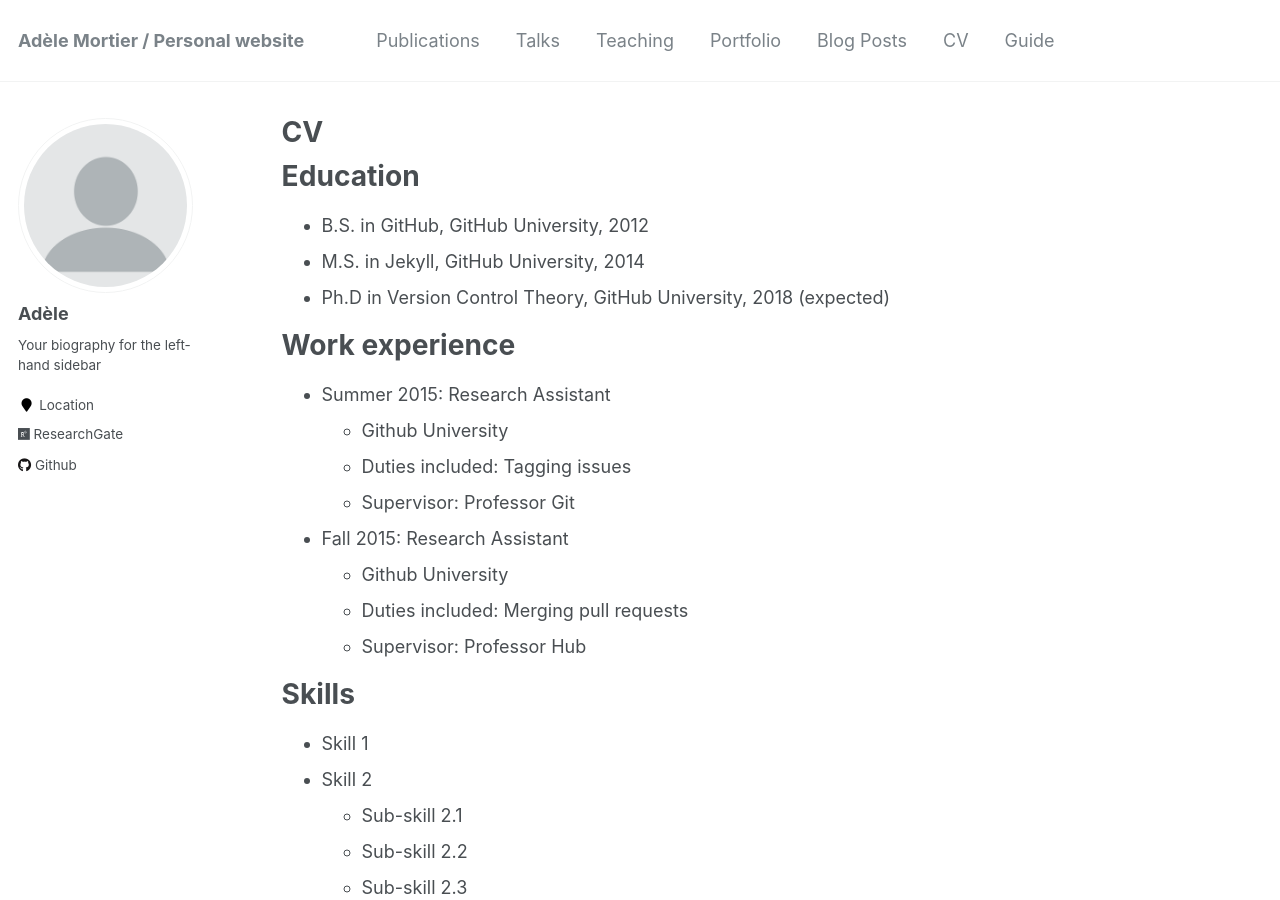
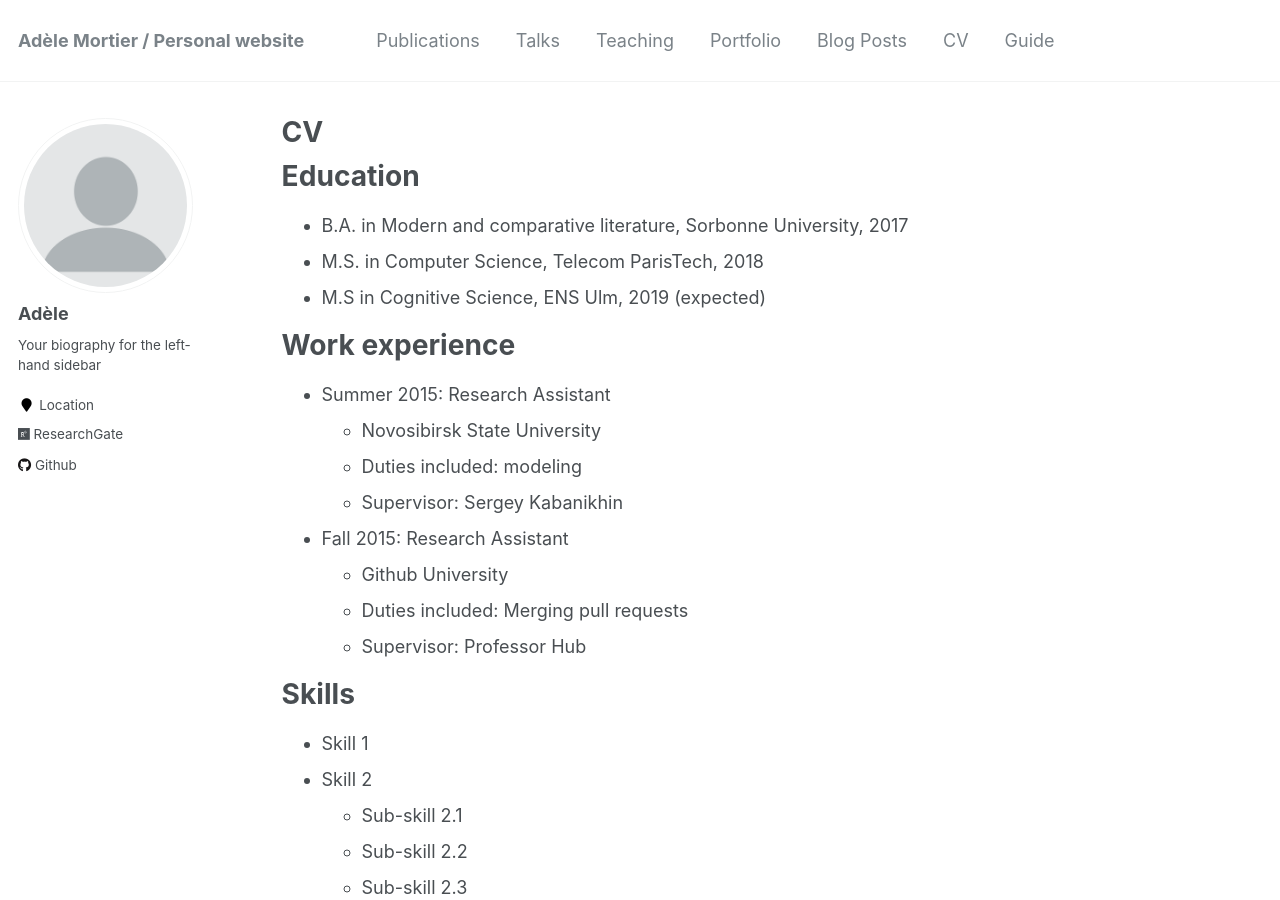
Before and after one commit to AdeleMortier/AdeleMortier.github.io, a Jekyll site: the page built from _pages/cv.md, in a window 1280 px wide and 900 px high. Built offline with Jekyll 4.4.1, drawn with Linux system fonts in a browser that asks for light colours.

Commit message:
changed cv

```diff
--- a/_pages/cv.md
+++ b/_pages/cv.md
@@ -11,16 +11,16 @@
 
 Education
 ======
-* B.S. in GitHub, GitHub University, 2012
-* M.S. in Jekyll, GitHub University, 2014
-* Ph.D in Version Control Theory, GitHub University, 2018 (expected)
+* B.A. in Modern and comparative literature, Sorbonne University, 2017
+* M.S. in Computer Science, Telecom ParisTech, 2018
+* M.S in Cognitive Science, ENS Ulm, 2019 (expected)
 
 Work experience
 ======
 * Summer 2015: Research Assistant
-  * Github University
-  * Duties included: Tagging issues
-  * Supervisor: Professor Git
+  * Novosibirsk State University
+  * Duties included: modeling
+  * Supervisor: Sergey Kabanikhin
 
 * Fall 2015: Research Assistant
   * Github University
```
